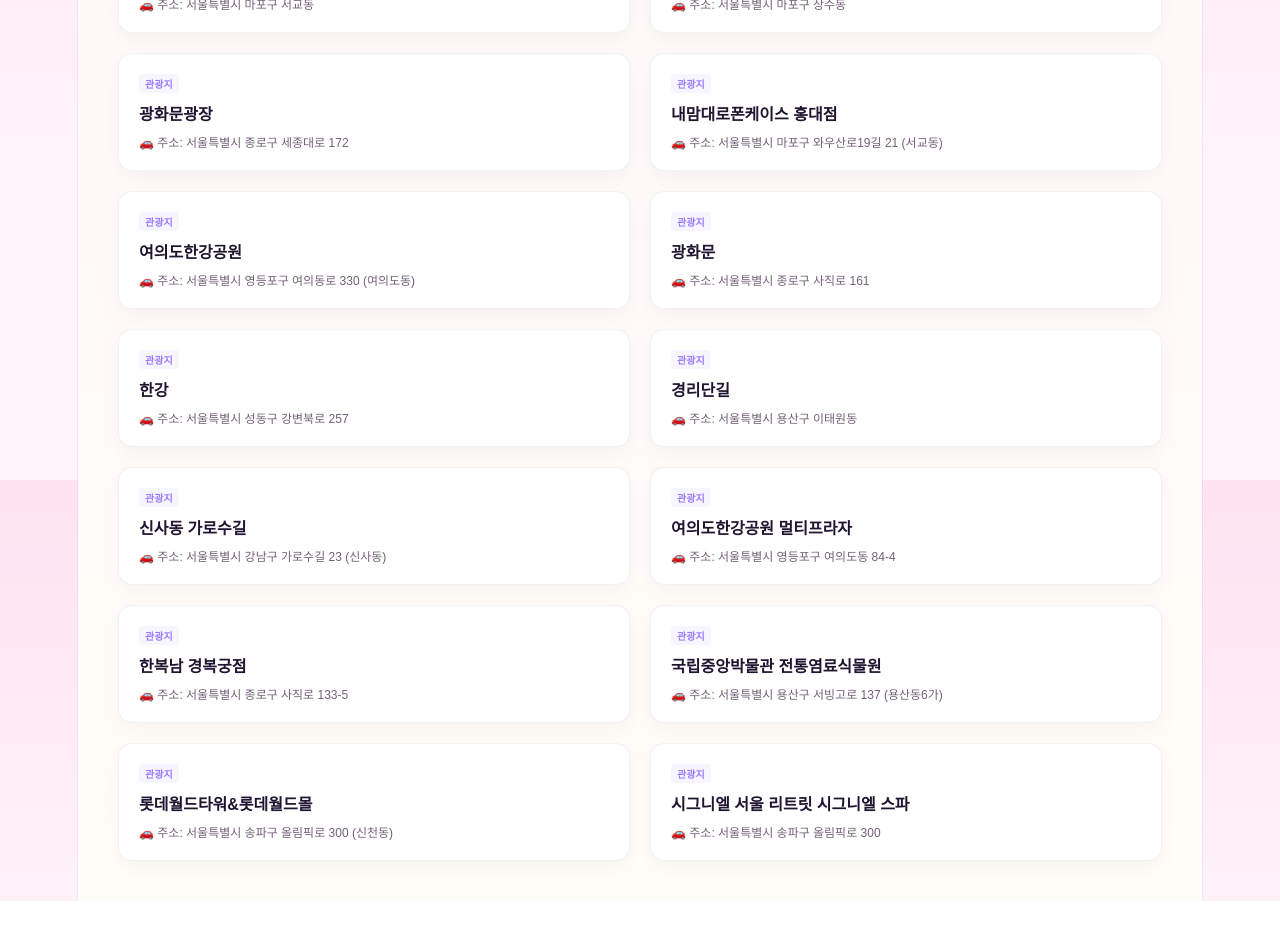
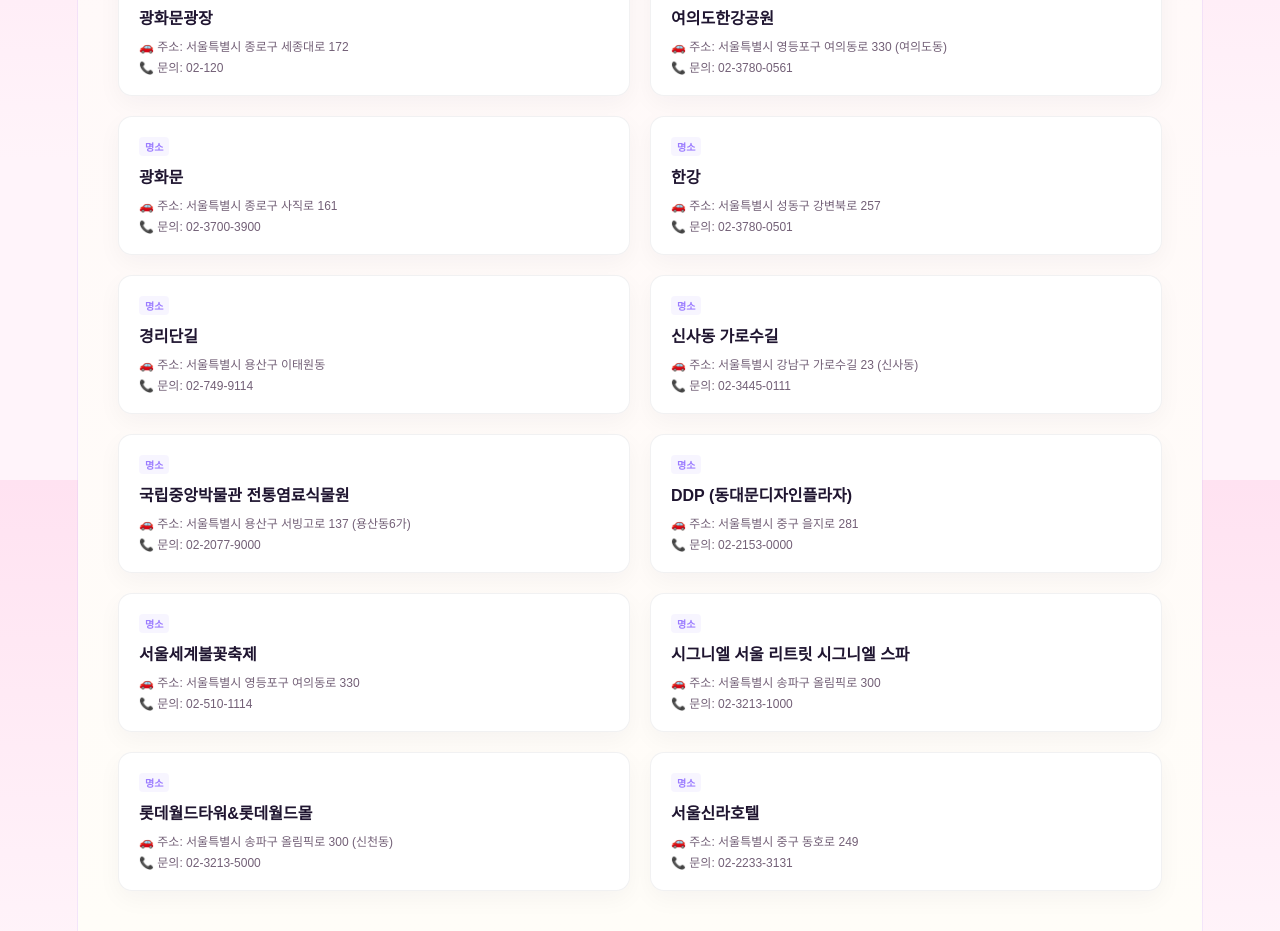
Before and after one commit to 15nayana1021/seoul-localhub, a Vue app: page / in a window 1280 px wide. Shown: the part 1120-2051 px from the top of the page. Before the commit the page ends 2021 px from the top, so only its background shows below. Built offline with nearby package versions, Linux system fonts and the light colour scheme.

Commit message:
오류 수정

```diff
--- a/src/stores/tour.js
+++ b/src/stores/tour.js
@@ -1,93 +1,169 @@
+import { ref, computed } from 'vue'
 import { defineStore } from 'pinia'
-import { ref, computed } from 'vue'
-
-import attractionData from '../assets/data/seoul_attraction.json'
-import cultureData from '../assets/data/seoul_culture.json'
-import festivalData from '../assets/data/seoul_festival.json'
-import courseData from '../assets/data/seoul_course.json'
-import sportsData from '../assets/data/seoul_leports.json'
-import accommodationData from '../assets/data/seoul_accommodation.json'
-import shoppingData from '../assets/data/seoul_shopping.json'
 
 export const useTourStore = defineStore('tour', () => {
-  const targetPlaces = [
-    '경복궁',
-    '남산서울타워',
-    '여의도한강공원',
-    '청계천',
-    '광화문',
-    '국립중앙박물관',
-    '롯데월드타워&롯데월드몰',
-    '신사동 가로수길',
-    '경리단길',
-    '홍대',
-    '태그호이어 현대백화점 더현대 서울',
-    '서울신라호텔',
-    '시그니엘 서울',
-    '송파구 호수벚꽃축제'
-  ]
+  const tourData = ref([
+    {
+      id: 'att1',
+      title: '청계천',
+      addr1: '서울특별시 종로구 창신동',
+      mapx: '127.0097',
+      mapy: '37.5714',
+      tel: '02-2290-6114',
+      category: 'attraction'
+    },
+    {
+      id: 'att2',
+      title: '남산서울타워',
+      addr1: '서울특별시 용산구 남산공원길 105',
+      mapx: '126.9882',
+      mapy: '37.5511',
+      tel: '02-3455-9277',
+      category: 'attraction'
+    },
+    {
+      id: 'att3',
+      title: '경복궁',
+      addr1: '서울특별시 종로구 사직로 161 (세종로)',
+      mapx: '126.9768',
+      mapy: '37.5796',
+      tel: '02-3700-3900',
+      category: 'attraction'
+    },
+    {
+      id: 'att4',
+      title: '홍대',
+      addr1: '서울특별시 마포구 서교동',
+      mapx: '126.9242',
+      mapy: '37.5575',
+      tel: '02-3153-8114',
+      category: 'attraction'
+    },
+    {
+      id: 'att5',
+      title: '광화문광장',
+      addr1: '서울특별시 종로구 세종대로 172',
+      mapx: '126.9768',
+      mapy: '37.5724',
+      tel: '02-120',
+      category: 'attraction'
+    },
+    {
+      id: 'att6',
+      title: '여의도한강공원',
+      addr1: '서울특별시 영등포구 여의동로 330 (여의도동)',
+      mapx: '126.9342',
+      mapy: '37.5284',
+      tel: '02-3780-0561',
+      category: 'attraction'
+    },
+    {
+      id: 'att7',
+      title: '광화문',
+      addr1: '서울특별시 종로구 사직로 161',
+      mapx: '126.9768',
+      mapy: '37.5759',
+      tel: '02-3700-3900',
+      category: 'attraction'
+    },
+    {
+      id: 'att8',
+      title: '한강',
+      addr1: '서울특별시 성동구 강변북로 257',
+      mapx: '127.0204',
+      mapy: '37.5385',
+      tel: '02-3780-0501',
+      category: 'attraction'
+    },
+    {
+      id: 'att9',
+      title: '경리단길',
+      addr1: '서울특별시 용산구 이태원동',
+      mapx: '126.9873',
+      mapy: '37.5389',
+      tel: '02-749-9114',
+      category: 'attraction'
+    },
+    {
+      id: 'att10',
+      title: '신사동 가로수길',
+      addr1: '서울특별시 강남구 가로수길 23 (신사동)',
+      mapx: '127.0232',
+      mapy: '37.5204',
+      tel: '02-3445-0111',
+      category: 'attraction'
+    },
+    {
+      id: 'att11',
+      title: '국립중앙박물관 전통염료식물원',
+      addr1: '서울특별시 용산구 서빙고로 137 (용산동6가)',
+      mapx: '126.9801',
+      mapy: '37.5241',
+      tel: '02-2077-9000',
+      category: 'attraction'
+    },
+    {
+      id: 'cul1',
+      title: 'DDP (동대문디자인플라자)',
+      addr1: '서울특별시 중구 을지로 281',
+      mapx: '127.0098',
+      mapy: '37.5665',
+      tel: '02-2153-0000',
+      category: 'culture'
+    },
+    {
+      id: 'fes1',
+      title: '서울세계불꽃축제',
+      addr1: '서울특별시 영등포구 여의동로 330',
+      mapx: '126.9342',
+      mapy: '37.5284',
+      tel: '02-510-1114',
+      category: 'festival'
+    },
+    {
+      id: 'spo1',
+      title: '시그니엘 서울 리트릿 시그니엘 스파',
+      addr1: '서울특별시 송파구 올림픽로 300',
+      mapx: '127.1025',
+      mapy: '37.5125',
+      tel: '02-3213-1000',
+      category: 'sports'
+    },
+    {
+      id: 'shp1',
+      title: '롯데월드타워&롯데월드몰',
+      addr1: '서울특별시 송파구 올림픽로 300 (신천동)',
+      mapx: '127.1025',
+      mapy: '37.5125',
+      tel: '02-3213-5000',
+      category: 'shopping'
+    },
+    {
+      id: 'acc1',
+      title: '서울신라호텔',
+      addr1: '서울특별시 중구 동호로 249',
+      mapx: '127.0048',
+      mapy: '37.5562',
+      tel: '02-2233-3131',
+      category: 'accommodation'
+    }
+  ])
 
-  const filterPremiumPlaces = (items) => {
-    if (!items) return []
-    return items.filter(item => {
-      const normalizedTitle = item.title.replace(/\s+/g, '').toLowerCase()
-      return targetPlaces.some(target => {
-        const normalizedTarget = target.replace(/\s+/g, '').toLowerCase()
-        return normalizedTitle.includes(normalizedTarget) || normalizedTarget.includes(normalizedTitle)
-      })
-    })
-  }
+  const currentCategory = ref('all')
 
-  const tourData = ref({
-    attraction: filterPremiumPlaces(attractionData.items || []),
-    culture: filterPremiumPlaces(cultureData.items || []),
-    festival: filterPremiumPlaces(festivalData.items || []),
-    course: filterPremiumPlaces(courseData.items || []),
-    sports: filterPremiumPlaces(sportsData.items || []),
-    accommodation: filterPremiumPlaces(accommodationData.items || []),
-    shopping: filterPremiumPlaces(shoppingData.items || [])
-  })
-
-  const allRawItems = computed(() => {
-    const categories = [
-      { items: attractionData.items || [], cat: 'attraction' },
-      { items: cultureData.items || [], cat: 'culture' },
-      { items: festivalData.items || [], cat: 'festival' },
-      { items: courseData.items || [], cat: 'course' },
-      { items: sportsData.items || [], cat: 'sports' },
-      { items: accommodationData.items || [], cat: 'accommodation' },
-      { items: shoppingData.items || [], cat: 'shopping' }
-    ]
-
-    const combined = []
-    categories.forEach(({ items, cat }) => {
-      items.forEach(item => {
-        combined.push({
-          ...item,
-          category: cat
-        })
-      })
-    })
-    return combined
-  })
-
-  const currentCategory = ref('attraction')
+  const allRawItems = computed(() => tourData.value)
 
   const currentItems = computed(() => {
-    return tourData.value[currentCategory.value] || []
+    if (currentCategory.value === 'all') {
+      return tourData.value
+    }
+    return tourData.value.filter(item => item.category === currentCategory.value)
   })
-
-  const changeCategory = (category) => {
-    if (tourData.value[category]) {
-      currentCategory.value = category
-    }
-  }
 
   return {
     tourData,
+    currentCategory,
     allRawItems,
-    currentCategory,
-    currentItems,
-    changeCategory
+    currentItems
   }
 })
--- a/src/views/ResultPage.vue
+++ b/src/views/ResultPage.vue
@@ -12,7 +12,7 @@
       <button @click="goToSurvey" class="btn-retry">🎯 설문지 작성하러 가기</button>
     </div>
 
-    <div v-else class="card">
+    <div class="card" v-else>
 
       <div class="utility-bar" v-if="!isLoading">
         <button @click="downloadCourseImage" class="btn-utility download-btn">
@@ -73,6 +73,7 @@
           </section>
         </div>
       </div>
+
       <div class="action-buttons" v-if="!isLoading">
         <button @click="retry" class="btn-retry">🔄 테스트 다시 하기</button>
         <button @click="goHome" class="btn-home">🏠 홈으로 가기</button>
@@ -87,7 +88,6 @@
 import { useTourStore } from '../stores/tour'
 import LeafletMap from '../components/LeafletMap.vue'
 import WeatherSummary from '../components/WeatherSummary.vue'
-
 import html2canvas from 'html2canvas'
 
 const router = useRouter()
@@ -159,13 +159,28 @@
       endDate: surveyData.endDate || ''
     }
 
+    const getCategoryList = (cat, limit) => {
+      return tourStore.tourData
+        .filter(p => p.category === cat)
+        .slice(0, limit)
+        .map(p => ({
+          title: p.title,
+          addr1: p.addr1,
+          mapx: p.mapx,
+          mapy: p.mapy,
+          tel: p.tel,
+          id: p.id,
+          category: p.category
+        }))
+    }
+
     const tourContext = {
-      attraction: tourStore.tourData.attraction.slice(0, 15).map(p => ({ title: p.title, addr1: p.addr1, mapx: p.mapx, mapy: p.mapy, tel: p.tel, id: p.id })),
-      culture: tourStore.tourData.culture.slice(0, 15).map(p => ({ title: p.title, addr1: p.addr1, mapx: p.mapx, mapy: p.mapy, tel: p.tel, id: p.id })),
-      festival: tourStore.tourData.festival.slice(0, 15).map(p => ({ title: p.title, addr1: p.addr1, mapx: p.mapx, mapy: p.mapy, tel: p.tel, id: p.id })),
-      sports: tourStore.tourData.sports.slice(0, 10).map(p => ({ title: p.title, addr1: p.addr1, mapx: p.mapx, mapy: p.mapy, tel: p.tel, id: p.id })),
-      accommodation: tourStore.tourData.accommodation.slice(0, 10).map(p => ({ title: p.title, addr1: p.addr1, mapx: p.mapx, mapy: p.mapy, tel: p.tel, id: p.id })),
-      shopping: tourStore.tourData.shopping.slice(0, 10).map(p => ({ title: p.title, addr1: p.addr1, mapx: p.mapx, mapy: p.mapy, tel: p.tel, id: p.id }))
+      attraction: getCategoryList('attraction', 15),
+      culture: getCategoryList('culture', 15),
+      festival: getCategoryList('festival', 15),
+      sports: getCategoryList('sports', 10),
+      accommodation: getCategoryList('accommodation', 10),
+      shopping: getCategoryList('shopping', 10)
     }
 
     const response = await fetch('https://api.openai.com/v1/chat/completions', {
@@ -184,17 +199,17 @@
               사용자의 여행 기본 정보와 성향 프로필을 지능적으로 매칭 및 융합하여, 완벽한 연계 코스 일정표와 추천 장소 리스트를 JSON 형식으로 정확히 반환해야 합니다.
 
               [사용자의 여행 정보 및 성향]
-              - 여행 일정 요약: ${surveyData.stayText} (이에 맞춰 스케줄 분량을 오전/오후/저녁으로 영리하게 구성해 주세요)
-              - 나이대 및 동행인: ${surveyData.ageGroup}의 동행인 '${surveyData.companion}'과 함께하는 여행입니다. (동행인 분위기에 맞는 장소 배치가 중요합니다)
-              - 사용자의 MBTI: ${surveyData.mbti}
-              - 맛집 웨이팅 감수 여부: ${userPrefs.waiting} (YES면 인기가 많아 대기가 있어도 확실한 맛집, NO면 쾌적하고 조용한 숨은 강자 선호)
-              - 선호 식도락 분위기: ${userPrefs.vibe} (관광객 맛집 vs 로컬들만 아는 골목 맛집)
-              - 여행 시 활동 에너지량: ${userPrefs.energy} (2만 보 랜드마크 투어면 도보 동선이 풍성하고 알찬 스케줄, 5천 보 쉬엄쉬엄 여행이면 동선을 최소화하고 아늑한 쉼이 공존하는 일정)
-              - SNS 사용 정도: ${userPrefs.sns} (YES면 사진이 화려하고 뷰가 예쁜 포토존 명소 위주, NO면 실속 있고 편안한 전통 장소 중심)
-              - 선호 공간 스타일: ${userPrefs.placeType} (유명 관광지 vs 고즈넉하고 아기자기한 동네)
+              - 여행 일정 요약: \${surveyData.stayText}
+              - 나이대 및 동행인: \${surveyData.ageGroup}의 동행인 '\${surveyData.companion}'과 함께하는 여행입니다.
+              - 사용자의 MBTI: \${surveyData.mbti}
+              - 맛집 웨이팅 감수 여부: \${userPrefs.waiting}
+              - 선호 식도락 분위기: \${userPrefs.vibe}
+              - 여행 시 활동 에너지량: \${userPrefs.energy}
+              - SNS 사용 정도: \${userPrefs.sns}
+              - 선호 공간 스타일: \${userPrefs.placeType}
 
               [서울 공공데이터 소스]
-              ${JSON.stringify(tourContext)}
+              \${JSON.stringify(tourContext)}
 
               [반환 형식 요구사항]
               오직 아래의 JSON 구조 한 가지만 반환하세요. 앞뒤에 다른 설명이나 마크다운 코드 블록(\`\`\`json)은 절대로 적지 마세요.
@@ -230,7 +245,7 @@
   } catch (error) {
     console.error(error)
     aiCoursePlan.value = "⚠️ 죄송합니다. 여행 설문 결과를 동적으로 융합하는 중 통신 지연이 발생했습니다. 아래에서 기본 추천 명소들을 대신 확인해 보세요!"
-    aiRecommendedPlaces.value = tourStore.tourData.attraction.slice(0, 5)
+    aiRecommendedPlaces.value = tourStore.tourData.slice(0, 5)
   } finally {
     isLoading.value = false
   }
@@ -271,7 +286,7 @@
     const imageUrl = canvas.toDataURL('image/png')
     const link = document.createElement('a')
     link.href = imageUrl
-    link.download = `seoul-course-${Date.now()}.png`
+    link.download = `seoul-course-\${Date.now()}.png`
     link.click()
   } catch (error) {
     console.error('이미지 빌딩 실패:', error)
```
